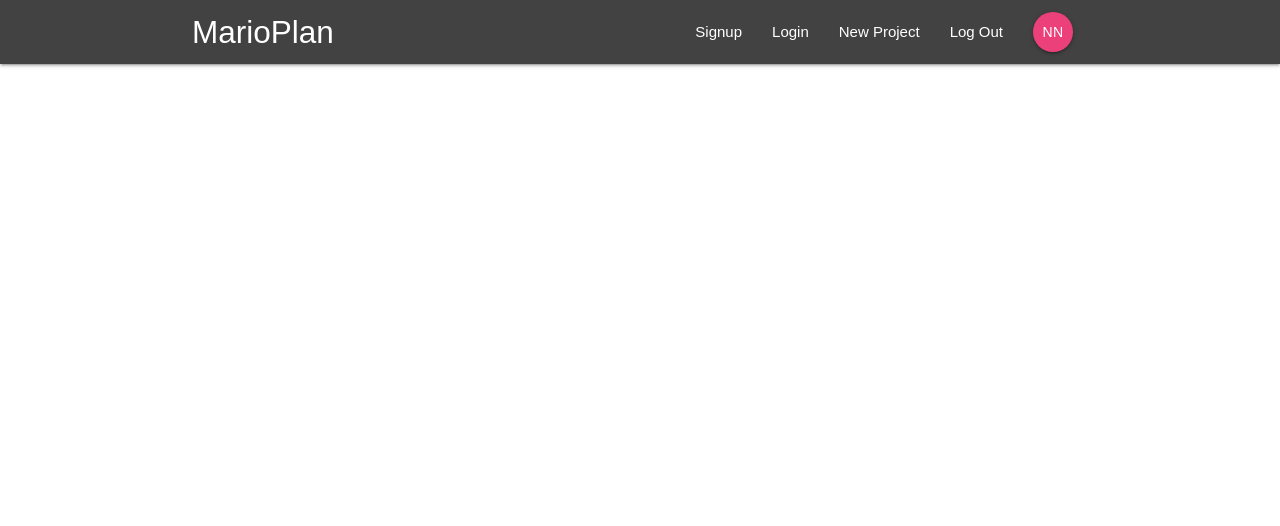
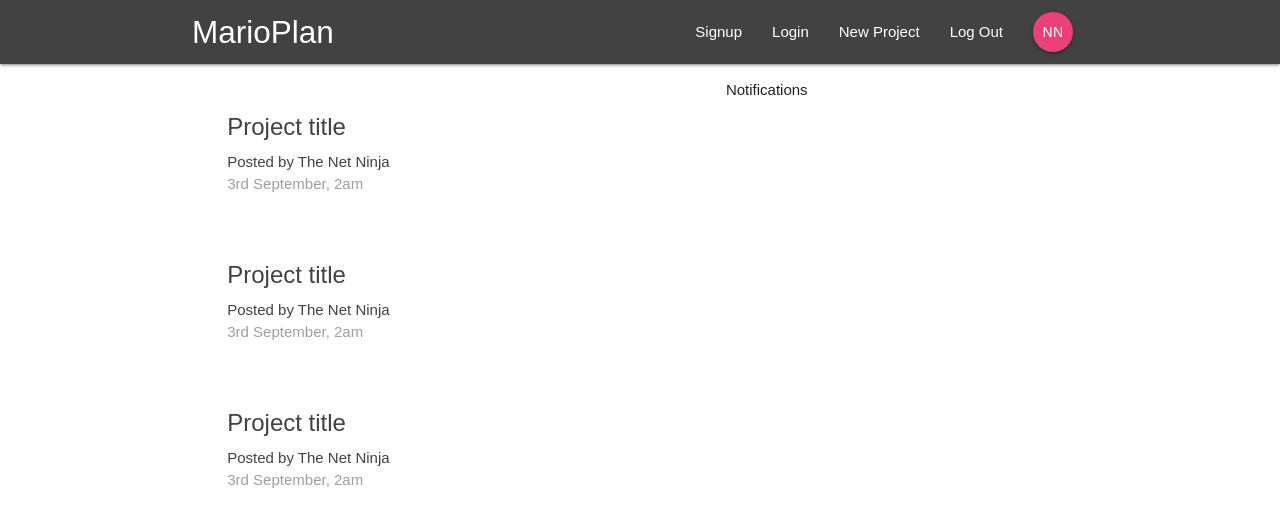
Before and after one commit to iamshaunjp/React-Redux-Firebase-App, a React (Create React App) app in the folder marioplan/: page / in a window 1280 px wide. Shown: the top 526 px of the page. Built offline with nearby package versions, Linux system fonts and the light colour scheme.

Commit message:
lesson-5

```diff
--- a/marioplan/src/App.js
+++ b/marioplan/src/App.js
@@ -1,6 +1,7 @@
 import React, { Component } from 'react';
-import { BrowserRouter } from 'react-router-dom'
+import { BrowserRouter, Switch, Route } from 'react-router-dom'
 import Navbar from './components/layout/Navbar'
+import Dashboard from './components/dashboard/Dashboard'
 
 class App extends Component {
   render() {
@@ -8,6 +9,9 @@
       <BrowserRouter>
         <div className="App">
           <Navbar />
+          <Switch>
+            <Route path='/'component={Dashboard} />
+          </Switch>
         </div>
       </BrowserRouter>
     );
--- a/marioplan/src/components/dashboard/Dashboard.js
+++ b/marioplan/src/components/dashboard/Dashboard.js
@@ -0,0 +1,22 @@
+import React, { Component } from 'react'
+import ProjectList from '../projects/ProjectList'
+import Notifications from './Notifications'
+
+class Dashboard extends Component {
+  render() {
+    return (
+      <div className="dashboard container">
+        <div className="row">
+          <div className="col s12 m6">
+            <ProjectList />
+          </div>
+          <div className="col s12 m5 offset-m1">
+            <Notifications />
+          </div>
+        </div>
+      </div>
+    )
+  }
+}
+
+export default Dashboard
--- a/marioplan/src/components/dashboard/Notifications.js
+++ b/marioplan/src/components/dashboard/Notifications.js
@@ -0,0 +1,11 @@
+import React from 'react'
+
+const Notifications = () => {
+  return (
+    <div>
+      <p>Notifications</p>
+    </div>
+  )
+}
+
+export default Notifications
--- a/marioplan/src/components/projects/ProjectList.js
+++ b/marioplan/src/components/projects/ProjectList.js
@@ -0,0 +1,35 @@
+import React from 'react'
+
+const ProjectList = () => {
+  return (
+    <div className="project-list section">
+
+      <div className="card z-depth-0 project-summary">
+        <div className="card-content grey-text text-darken-3">
+          <span className="card-title ">Project title</span>
+          <p>Posted by The Net Ninja</p>
+          <p className="grey-text">3rd September, 2am</p>
+        </div>
+      </div>
+
+      <div className="card z-depth-0 project-summary">
+        <div className="card-content grey-text text-darken-3">
+          <span className="card-title ">Project title</span>
+          <p>Posted by The Net Ninja</p>
+          <p className="grey-text">3rd September, 2am</p>
+        </div>
+      </div>
+
+      <div className="card z-depth-0 project-summary">
+        <div className="card-content grey-text text-darken-3">
+          <span className="card-title ">Project title</span>
+          <p>Posted by The Net Ninja</p>
+          <p className="grey-text">3rd September, 2am</p>
+        </div>
+      </div>
+
+    </div>
+  )
+}
+
+export default ProjectList
```
